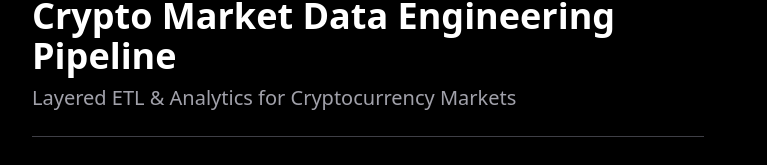
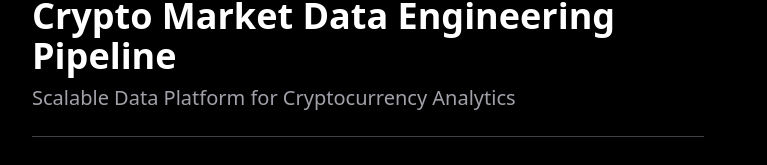
Before and after one commit to ayoqill/aqilaimanportfolio, a Next.js app: page /projects/3 in a window 1280 px wide. Shown: the part 300-465 px from the top of the page, without its empty margins (272-1039 px from the left). Built offline with nearby package versions, Linux system fonts and the light colour scheme.

Commit message:
update title 3

```diff
--- a/src/app/projects/3/page.tsx
+++ b/src/app/projects/3/page.tsx
@@ -15,7 +15,7 @@ export default function ProjectThree() {
           />
         </div>
         <h1 className="text-3xl sm:text-4xl font-bold mb-2">Crypto Market Data Engineering Pipeline</h1>
-        <h2 className="text-lg sm:text-xl font-medium mb-6 text-zinc-400">Layered ETL & Analytics for Cryptocurrency Markets</h2>
+        <h2 className="text-lg sm:text-xl font-medium mb-6 text-zinc-400">Scalable Data Platform for Cryptocurrency Analytics</h2>
         <hr className="my-6 border-zinc-700" />
         <section className="mb-8">
           <h3 className="text-xl font-semibold mb-2">Overview</h3>
```
